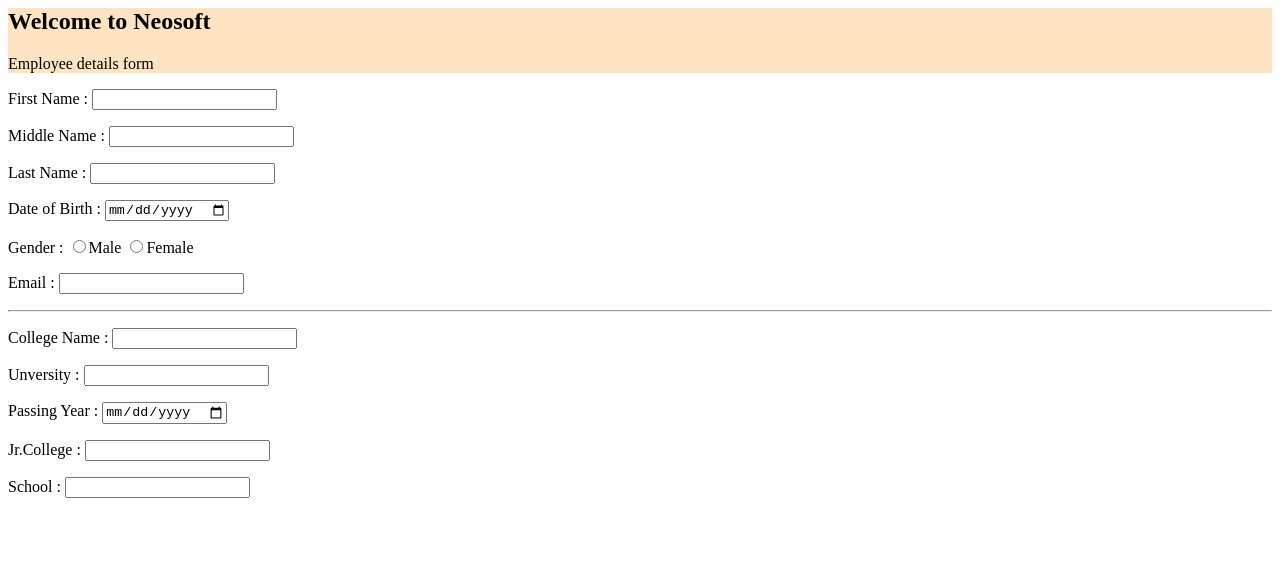
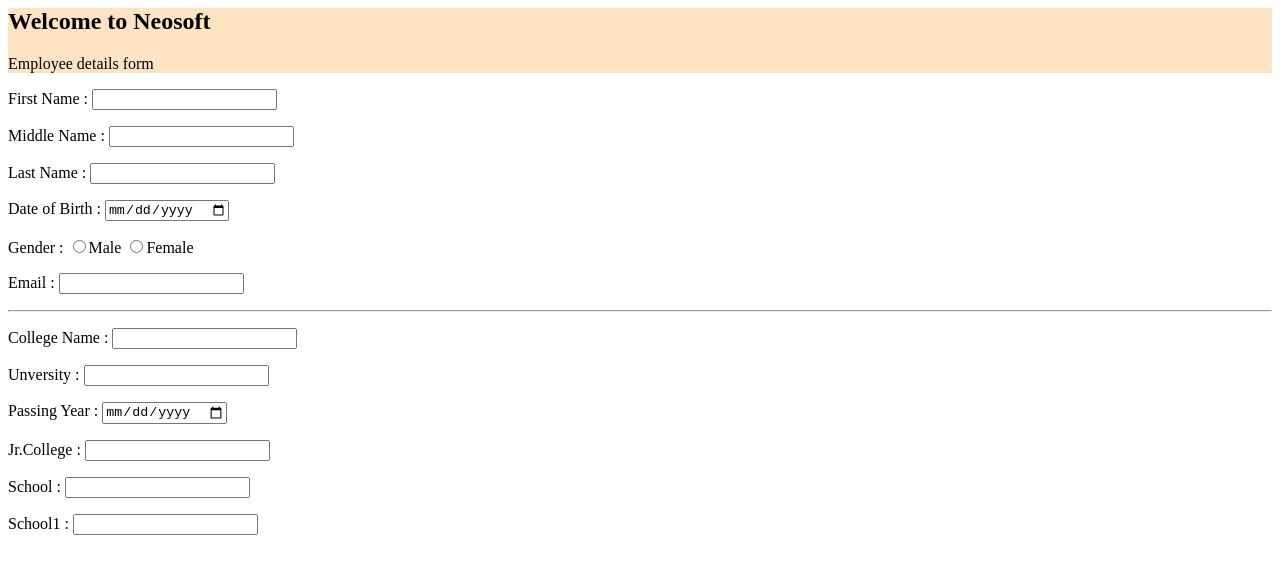
Before and after one commit to SP2205/Supriya-git-testing, a plain HTML site: page Index.html in a window 1280 px wide. Drawn offline with Linux system fonts and the light colour scheme.

Commit message:
Modified

```diff
--- a/Index.html
+++ b/Index.html
@@ -28,6 +28,8 @@
    <p><label> Passing Year : <input type="date" name="Passing Year"/>  </label> </p>
    <p><label> Jr.College : <input name="Jr.College "/>  </label> </p>
    <p><label> School : <input name="School "/>  </label> </p>
+   <p><label> School1 : <input name="School1 "/>  </label> </p>
+
 </body>
 
 
```
